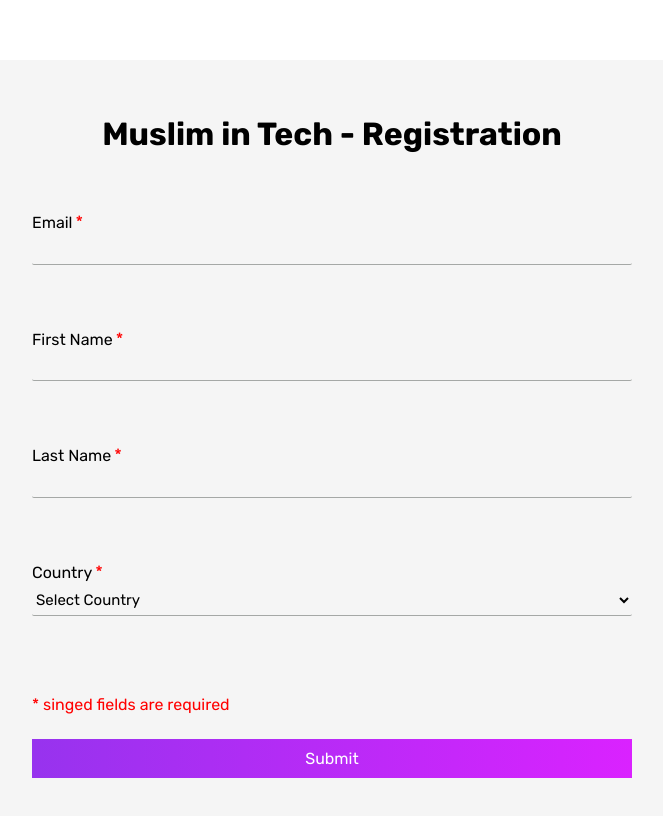
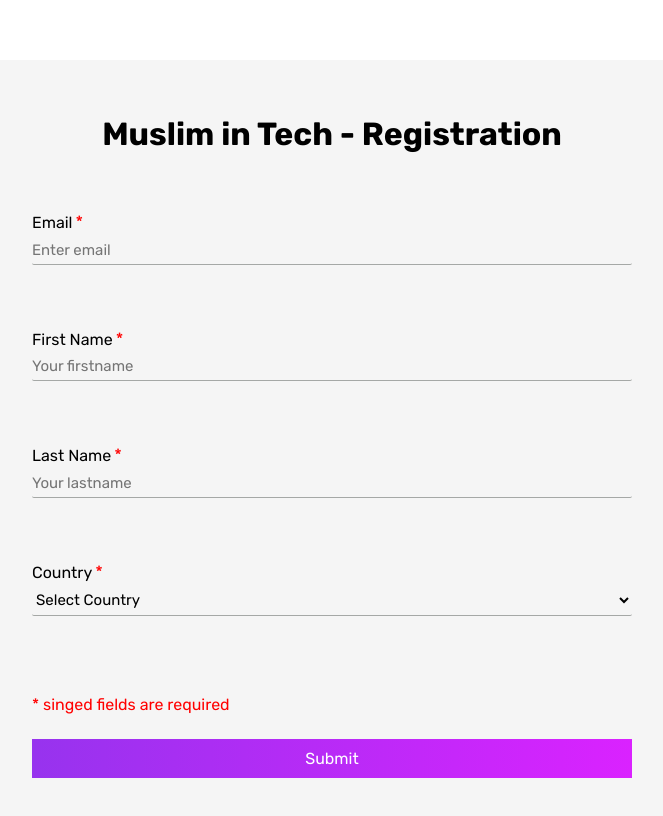
Before and after one commit to isakibul/muslimintech-client, a React (Vite) app: page / in a window 1280 px wide. Shown: the top 816 px of the page, without its empty margins (308-971 px from the left). Built offline with nearby package versions, Linux system fonts and the light colour scheme.

Commit message:
placeholder added

```diff
--- a/src/form/FormPage.jsx
+++ b/src/form/FormPage.jsx
@@ -130,21 +130,21 @@ const FormPage = () => {
                             <h1>Muslim in Tech - Registration</h1>
                             <div>
                                 <label>Email<span className='star'>*</span></label>
-                                <Field type="email" name="email" />
+                                <Field type="email" name="email" placeholder="Enter email" />
                                 <div className={`errorMsg ${errors.email && touched.email ? 'visible' : ''}`}>
                                     <ErrorMessage name="email" component="div" />
                                 </div>
                             </div>
                             <div>
                                 <label>First Name<span className='star'>*</span></label>
-                                <Field type="text" name="firstName" />
+                                <Field type="text" name="firstName" placeholder="Your firstname" />
                                 <div className={`errorMsg ${errors.firstName && touched.firstName ? 'visible' : ''}`}>
                                     <ErrorMessage name="firstName" component="div" />
                                 </div>
                             </div>
                             <div>
                                 <label>Last Name<span className='star'>*</span></label>
-                                <Field type="text" name="lastName" />
+                                <Field type="text" name="lastName" placeholder="Your lastname" />
                                 <div className={`errorMsg ${errors.lastName && touched.lastName ? 'visible' : ''}`}>
                                     <ErrorMessage name="lastName" component="div" />
                                 </div>
@@ -212,14 +212,14 @@ const FormPage = () => {
                                     </div>
                                     <div>
                                         <label>City/Town<span className='star'>*</span></label>
-                                        <Field type="text" name="city" />
+                                        <Field type="text" name="city" placeholder="Your city" />
                                         <div className={`errorMsg ${errors.city && touched.city ? 'visible' : ''}`}>
                                             <ErrorMessage name="city" component="div" />
                                         </div>
                                     </div>
                                     <div>
                                         <label>Postcode/Zipcode</label>
-                                        <Field type="text" name="postcode" />
+                                        <Field type="text" name="postcode" placeholder="Your zipcode" />
                                         <div className={`errorMsg ${errors.postcode && touched.postcode ? 'visible' : ''}`}>
                                             <ErrorMessage name="postcode" component="div" />
                                         </div>
@@ -254,7 +254,7 @@ const FormPage = () => {
                                             <div className='otherField'>
                                                 <Field type="radio" name="involvement" value="Other" />
                                                 <span>Other:</span>
-                                                <input type="text" value={otherInvolvement}
+                                                <input type="text" placeholder="Your answer" value={otherInvolvement}
                                                     onChange={(e) => setOtherInvolvement(e.target.value)} />
                                             </div>
                                             <div className={`errorMsg ${errors.involvement && touched.involvement ? 'visible' : ''}`}>
@@ -308,7 +308,9 @@ const FormPage = () => {
                                             <div className='otherField'>
                                                 <Field type="checkbox" name="specialties" value="Other" />
                                                 <span>Other:</span>
-                                                <input type="text"
+                                                <input
+                                                    type="text"
+                                                    placeholder="Your answer"
                                                     value={otherSpecialty}
                                                     onChange={(e) => setOtherSpecialty(e.target.value)} />
                                             </div>
@@ -319,7 +321,7 @@ const FormPage = () => {
                                     </div>
                                     <div>
                                         <label>What's the name of the person that referred you or how did you get to know about us?<span className='star'>*</span></label>
-                                        <Field type="text" name="referral" />
+                                        <Field type="text" placeholder="Your answer" name="referral" />
                                         <div className={`errorMsg ${errors.referral && touched.referral ? 'visible' : ''}`}>
                                             <ErrorMessage name="referral" component="div" />
                                         </div>
```
